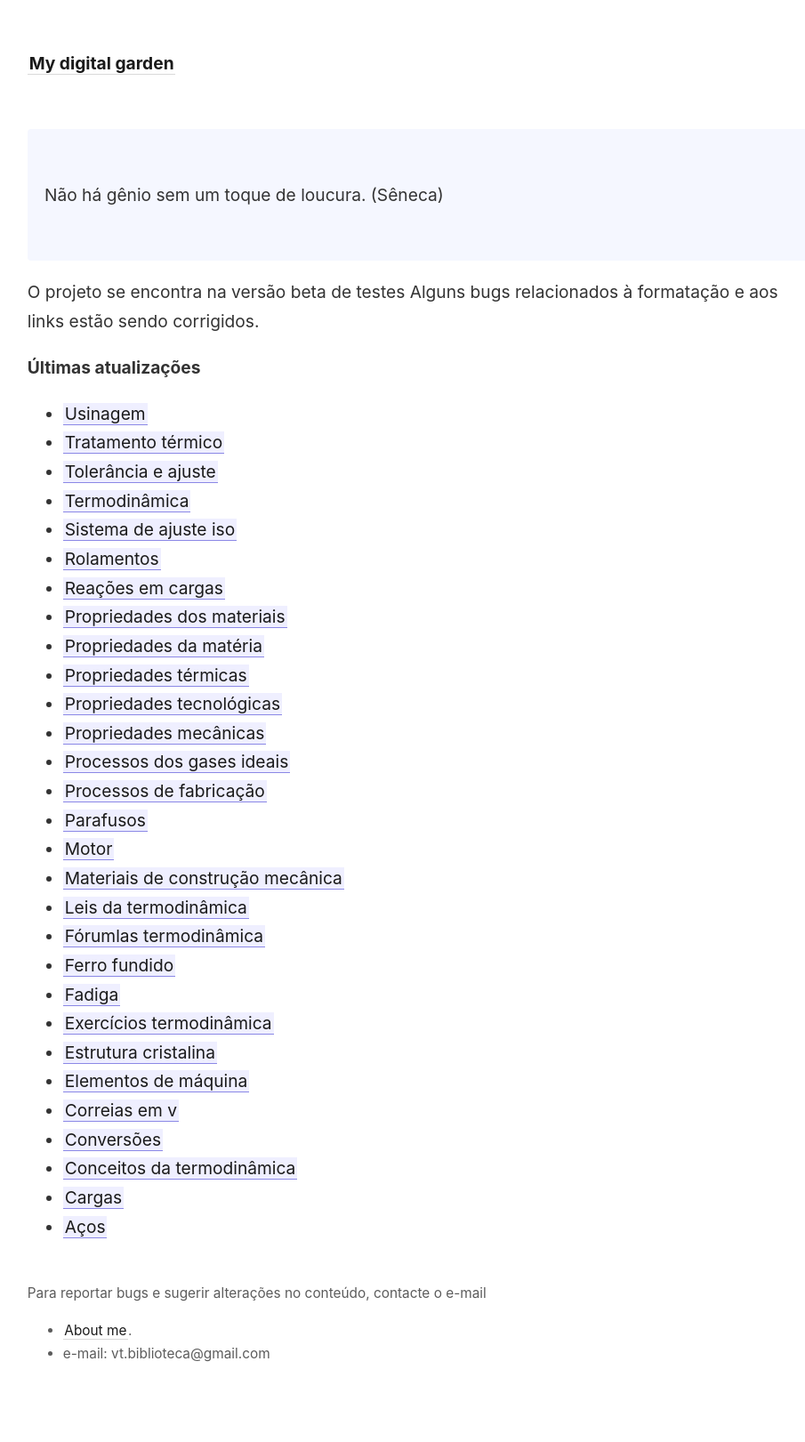
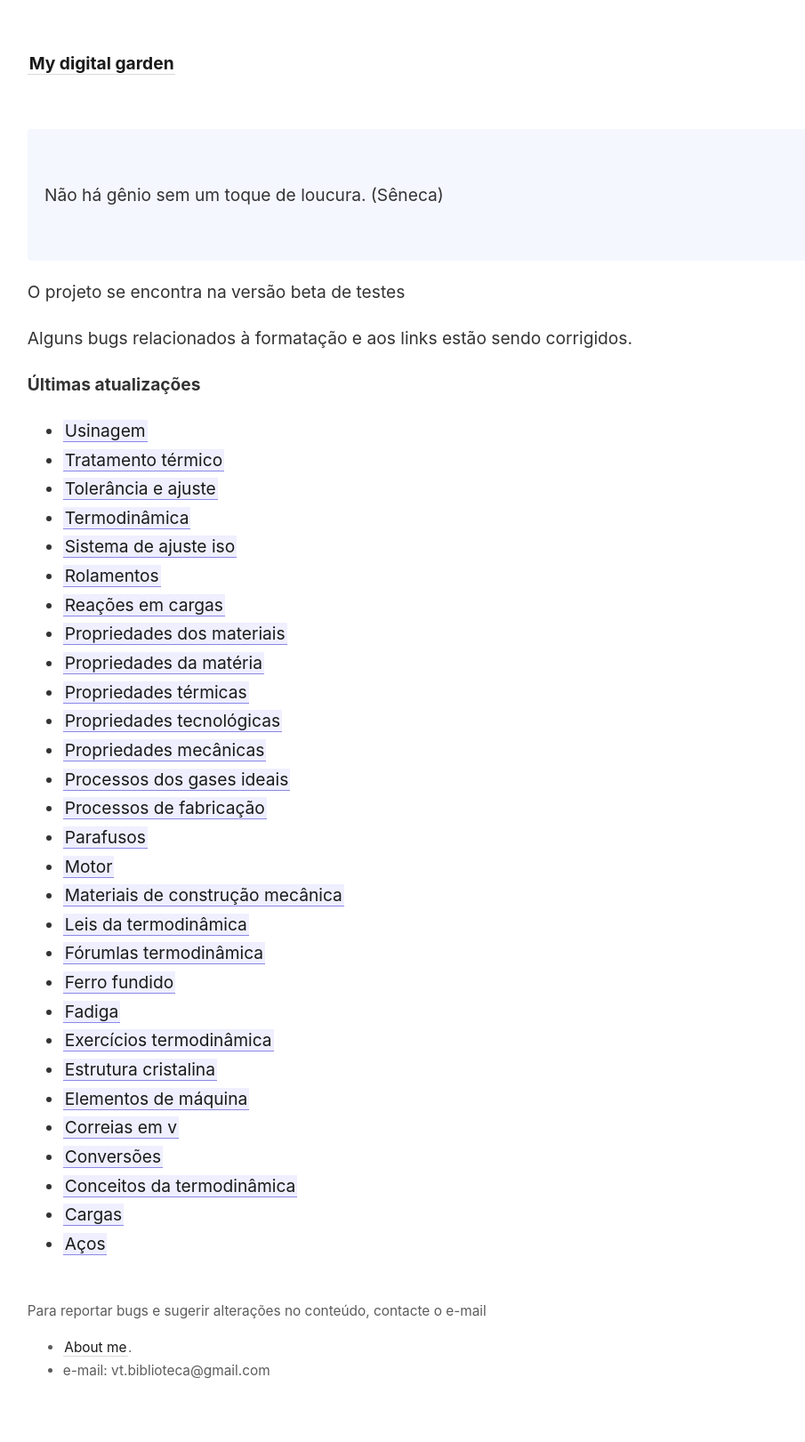
Before and after one commit to Robbitmm/obsidian-garden, a Jekyll site: the page built from _pages/index.md, in a window 1280 px wide. Shown: the whole page at 89% size, without its empty margins (46-951 px from the left). Built offline with Jekyll 4.4.1, drawn with Linux system fonts in a browser that asks for light colours.

Commit message:
:huge_plus_sign: ci: Sintax correction

```diff
--- a/_pages/index.md
+++ b/_pages/index.md
@@ -9,8 +9,8 @@ permalink: /
   Não há gênio sem um toque de loucura. (Sêneca)
 </p>
 
-O projeto se encontra na versão beta de testes
-Alguns bugs relacionados à formatação e aos links estão sendo corrigidos.
+<p>O projeto se encontra na versão beta de testes</p>
+<p>Alguns bugs relacionados à formatação e aos links estão sendo corrigidos.</p>
 
 <strong>Últimas atualizações</strong>
 
```
Also changed, not shown: _notes/Cargas.md (+3 -1 lines).
